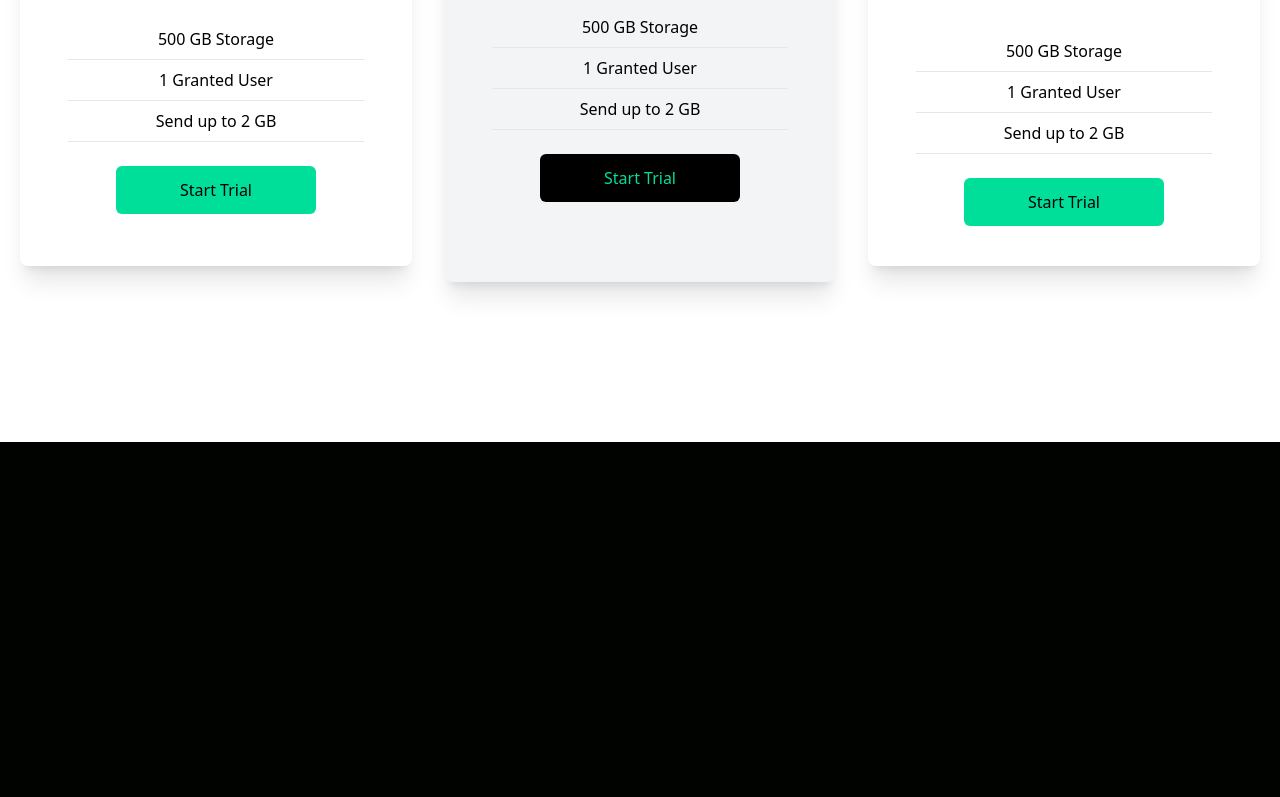
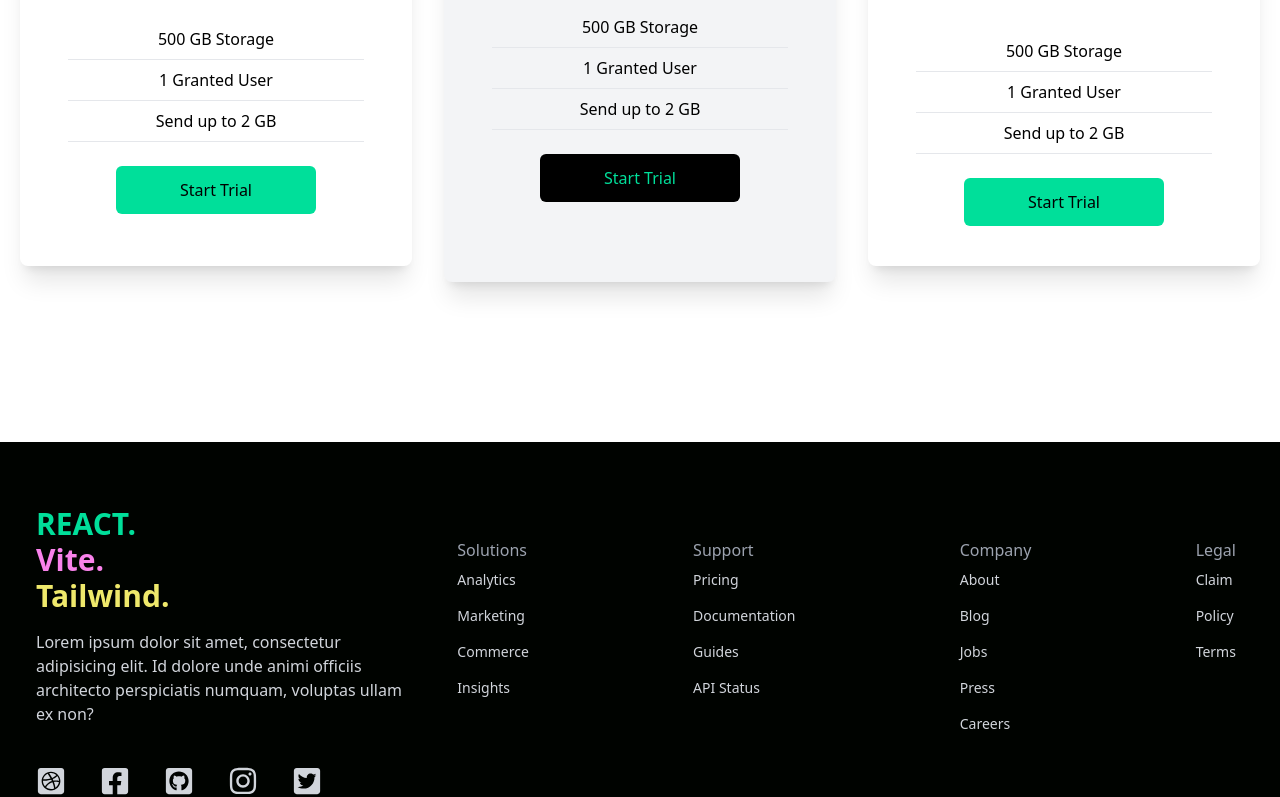
Before and after one commit to VaNomad/theDataSite--, a React (Vite) app: page / in a window 1280 px wide. Shown: the part 2000-2797 px from the top of the page. Before the commit the page ends 2442 px from the top, so only its background shows below. Built offline with nearby package versions, Linux system fonts and the light colour scheme.

Commit message:
Finishes Footer component + removes mobile nav bug on reload

```diff
--- a/src/App.jsx
+++ b/src/App.jsx
@@ -4,6 +4,7 @@
 import Analytics from "./components/Analytics";
 import Newsletter from "./components/Newsletter";
 import Cards from "./components/Cards";
+import Footer from "./components/Footer";
 
 function App() {
 
@@ -14,6 +15,7 @@
       <Analytics />
       <Newsletter />
       <Cards />
+      <Footer />
     </div>
   );
 }
--- /dev/null
+++ b/src/components/Footer.jsx
@@ -0,0 +1,80 @@
+import React from "react";
+import {
+  FaDribbbleSquare,
+  FaFacebookSquare,
+  FaGithubSquare,
+  FaInstagram,
+  FaTwitterSquare,
+} from "react-icons/fa";
+
+const Footer = () => {
+  return (
+    <div className="max-w-[1240px] mx-auto py-16 px-4 grid lg:grid-cols-3 gap-8 text-gray-300">
+      <div className="">
+        <div className="">
+          <h1 className="w-full text-3xl font-bold text-[#00df9a]">REACT.</h1>
+          <h1 className="w-full text-3xl font-bold text-[#f982eb]">Vite.</h1>
+          <h1 className="w-full text-3xl font-bold text-[#efe96b]">
+            Tailwind.
+          </h1>
+        </div>
+        <p className="py-4">
+          Lorem ipsum dolor sit amet, consectetur adipisicing elit. Id dolore
+          unde animi officiis architecto perspiciatis numquam, voluptas ullam ex
+          non?
+        </p>
+        <div className="flex justify-between md:w-[75%] my-6">
+          <FaDribbbleSquare size={30} />
+          <FaFacebookSquare size={30} />
+          <FaGithubSquare size={30} />
+          <FaInstagram size={30} />
+          <FaTwitterSquare size={30} />
+        </div>
+      </div>
+      <div className="lg:col-span-2 flex justify-between mt-6 p-2">
+        {/* Column 1 */}
+        <div>
+          <h6 className="font-medium text-gray-400">Solutions</h6>
+          <ul>
+            <li className="py-2 text-sm">Analytics</li>
+            <li className="py-2 text-sm">Marketing</li>
+            <li className="py-2 text-sm">Commerce</li>
+            <li className="py-2 text-sm">Insights</li>
+          </ul>
+        </div>
+        {/* Column 2 */}
+        <div>
+          <h6 className="font-medium text-gray-400">Support</h6>
+          <ul>
+            <li className="py-2 text-sm">Pricing</li>
+            <li className="py-2 text-sm">Documentation</li>
+            <li className="py-2 text-sm">Guides</li>
+            <li className="py-2 text-sm">API Status</li>
+          </ul>
+        </div>
+        {/* Column 3 */}
+        <div>
+          <h6 className="font-medium text-gray-400">Company</h6>
+          <ul>
+            <li className="py-2 text-sm">About</li>
+            <li className="py-2 text-sm">Blog</li>
+            <li className="py-2 text-sm">Jobs</li>
+            <li className="py-2 text-sm">Press</li>
+            <li className="py-2 text-sm">Careers</li>
+          </ul>
+        </div>
+        {/* Column 4 */}
+        <div>
+          <h6 className="font-medium text-gray-400">Legal</h6>
+          <ul>
+            <li className="py-2 text-sm">Claim</li>
+            <li className="py-2 text-sm">Policy</li>
+            <li className="py-2 text-sm">Terms</li>
+          </ul>
+        </div>
+      </div>
+    </div>
+  );
+};
+
+export default Footer;
--- a/src/components/Navbar.jsx
+++ b/src/components/Navbar.jsx
@@ -25,10 +25,10 @@
 
       {/* Mobile Menu Icon */ }
       <div onClick={handleNav} className="block md:hidden cursor-pointer hover:scale-125 duration-75">
-        {!nav ? <AiOutlineClose size={20}/> : <AiOutlineMenu size={20} /> }
+        {nav ? <AiOutlineClose size={20}/> : <AiOutlineMenu size={20} /> }
       </div>
       {/* Mobile Menu */}
-      <div className={!nav ? "fixed left-0 top-0 w-[60%] h-full border-r border-r-gray-900 bg-[#000300] ease-in-out duration-500" : "fixed top-[-100%] left-0 w-[60%] ease-in duration-300"}>
+      <div className={nav ? "fixed left-0 top-0 w-[60%] h-full border-r border-r-gray-900 bg-[#000300] opacity-[.77] ease-in-out duration-500" : "fixed top-[-100%] left-0 w-[60%] ease-in duration-300"}>
         <div className="flex flex-col m-4">
           <h1 className="w-full text-3xl font-bold text-[#00df9a]">REACT.</h1>
           <h1 className="w-full text-3xl font-bold text-[#f982eb]">Vite.</h1>
```
